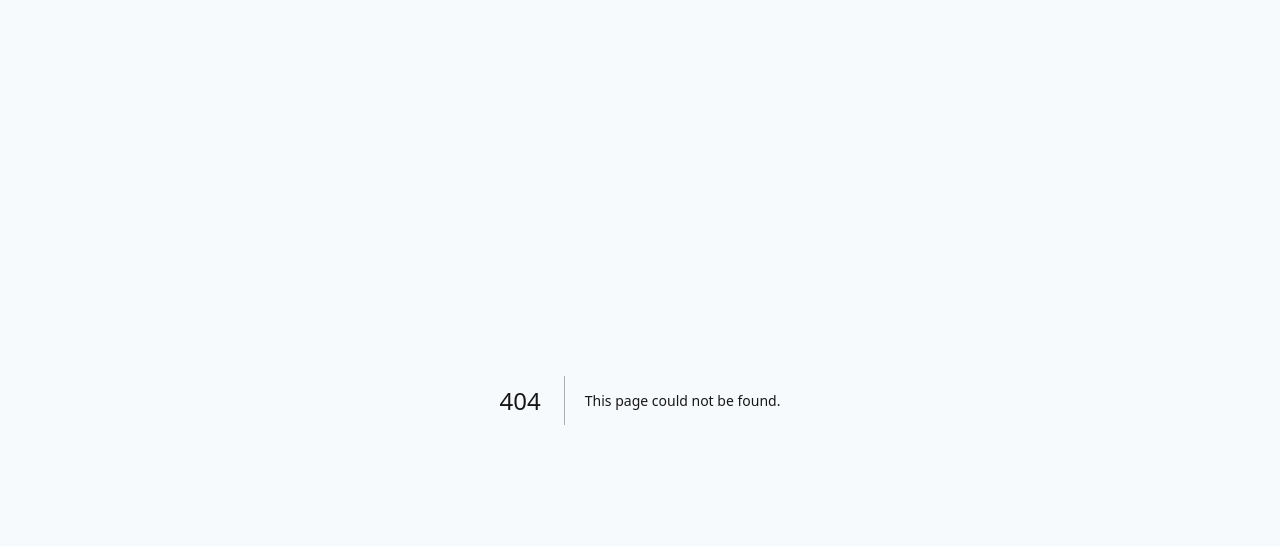
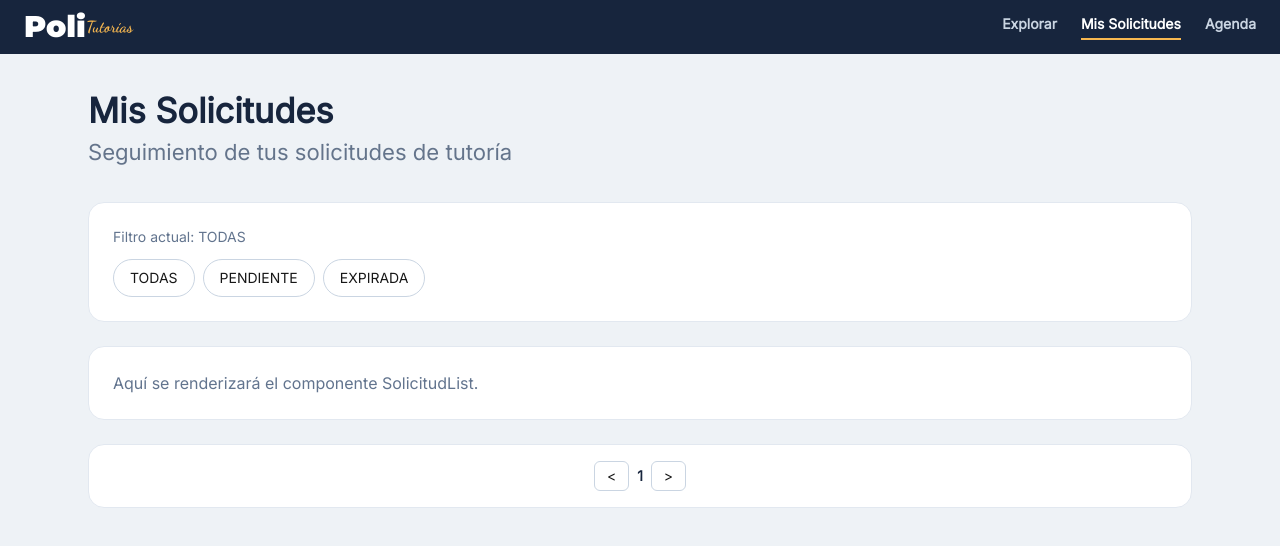
Before and after one commit to PoliTutorias/politutorias-frontend, a Next.js app: page /dashboard/solicitudes in a window 1280 px wide. Before the commit this address had no page. Shown: the top 546 px of the page. Built offline with nearby package versions, Linux system fonts and the light colour scheme.

Commit message:
HU33-T02 feat(page): maquetar MisSolicitudesPage y gestionar estados

```diff
--- /dev/null
+++ b/src/app/dashboard/solicitudes/page.tsx
@@ -0,0 +1,117 @@
+'use client';
+
+import { useMemo, useState } from 'react';
+import { SolicitudFilterStatus, SolicitudStatus } from '@/dtos/solicitudes.dto';
+import Link from 'next/link';
+import clsx from 'clsx';
+import { dancingScript, montserrat } from '@/lib/fonts';
+
+export default function MisSolicitudesPage() {
+  const [currentStatusFilter, setCurrentStatusFilter] = useState<SolicitudFilterStatus>('TODAS');
+  const [currentPage, setCurrentPage] = useState<number>(1);
+
+  const canShowPagination = useMemo(() => currentPage >= 1, [currentPage]);
+
+  return (
+    <div className="min-h-screen bg-[#eef2f6]">
+      <header className="bg-primary px-6 py-3 text-white">
+        <div className="mx-auto flex w-full max-w-7xl items-center justify-between gap-4">
+          <Link href="/encuentra-tutoria" className="flex items-center">
+            <span className={`${montserrat.className} antialiased text-3xl font-extrabold leading-none text-white`}>
+              Poli
+            </span>
+            <span className={`${dancingScript.className} antialiased text-base text-yellow`}>
+              Tutorías
+            </span>
+          </Link>
+
+          <nav className="flex items-center gap-6 text-sm font-semibold">
+            <Link href="/encuentra-tutoria" className="border-b-2 border-transparent pb-1 text-slate-300 transition-colors hover:text-white">
+              Explorar
+            </Link>
+            <Link
+              href="/dashboard/solicitudes"
+              className={clsx(
+                'border-b-2 pb-1 transition-colors',
+                'border-yellow text-white',
+                'hover:text-white'
+              )}
+            >
+              Mis Solicitudes
+            </Link>
+            <span className="border-b-2 border-transparent pb-1 text-slate-300 transition-colors hover:text-white">
+              Agenda
+            </span>
+          </nav>
+        </div>
+      </header>
+
+      <main className="mx-auto w-full max-w-6xl px-6 py-10">
+        <h1 className="text-[2.15rem] font-bold leading-none text-primary">Mis Solicitudes</h1>
+        <p className="mt-2 text-[1.38rem] text-[#64748b]">Seguimiento de tus solicitudes de tutoría</p>
+
+        <section className="mt-8">
+          <div className="rounded-2xl border border-slate-200 bg-white p-6">
+            <p className="text-sm font-medium text-slate-500">Filtro actual: {currentStatusFilter}</p>
+            <div className="mt-3 flex flex-wrap gap-2">
+              <button
+                type="button"
+                className="rounded-full border border-slate-300 px-4 py-2 text-sm"
+                onClick={() => {
+                  setCurrentStatusFilter('TODAS');
+                  setCurrentPage(1);
+                }}
+              >
+                TODAS
+              </button>
+              <button
+                type="button"
+                className="rounded-full border border-slate-300 px-4 py-2 text-sm"
+                onClick={() => {
+                  setCurrentStatusFilter(SolicitudStatus.PENDIENTE);
+                  setCurrentPage(1);
+                }}
+              >
+                PENDIENTE
+              </button>
+              <button
+                type="button"
+                className="rounded-full border border-slate-300 px-4 py-2 text-sm"
+                onClick={() => {
+                  setCurrentStatusFilter(SolicitudStatus.EXPIRADA);
+                  setCurrentPage(1);
+                }}
+              >
+                EXPIRADA
+              </button>
+            </div>
+          </div>
+
+          <div className="mt-6 rounded-2xl border border-slate-200 bg-white p-6">
+            <p className="text-slate-500">Aquí se renderizará el componente SolicitudList.</p>
+          </div>
+
+          {canShowPagination && (
+            <div className="mt-6 flex items-center justify-center gap-2 rounded-2xl border border-slate-200 bg-white p-4">
+              <button
+                type="button"
+                className="rounded-md border border-slate-300 px-3 py-1 text-sm"
+                onClick={() => setCurrentPage((prev) => Math.max(1, prev - 1))}
+              >
+                {'<'}
+              </button>
+              <span className="text-sm font-semibold text-primary">{currentPage}</span>
+              <button
+                type="button"
+                className="rounded-md border border-slate-300 px-3 py-1 text-sm"
+                onClick={() => setCurrentPage((prev) => prev + 1)}
+              >
+                {'>'}
+              </button>
+            </div>
+          )}
+        </section>
+      </main>
+    </div>
+  );
+}
```
